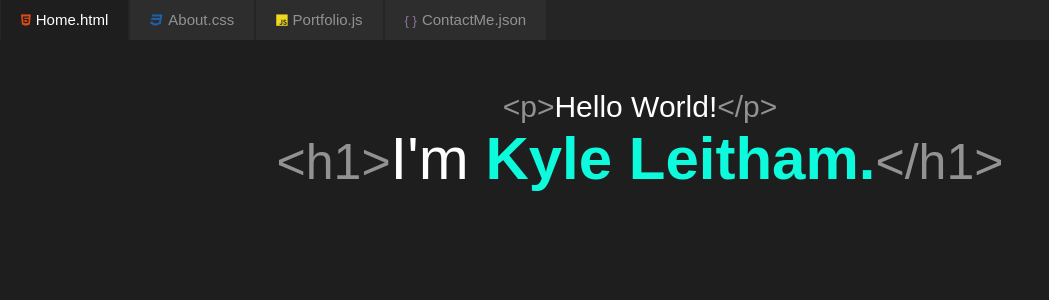
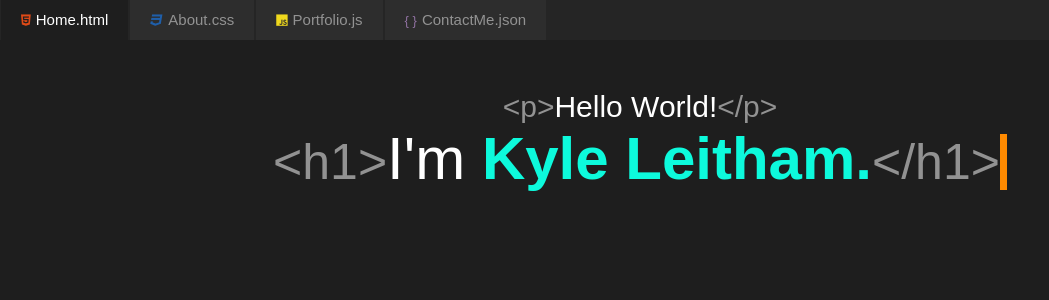
Before and after one commit to kyle-leitham/personal-website, a React (Create React App) app: page / in a window 1280 px wide. Shown: the top 300 px of the page, without its empty margins (0-1049 px from the left). Built offline with nearby package versions, Linux system fonts and the light colour scheme.

Commit message:
Added blinking cursor

```diff
--- a/src/components/layout/MainContent/MainContent.js
+++ b/src/components/layout/MainContent/MainContent.js
@@ -14,7 +14,7 @@ function MainContent() {
                 <h1 className="tag">{'<h1>'}</h1>
                 <h1 className="innerText">I'm </h1>
                 <h1 className="innerTextBold">Kyle Leitham.</h1>
-                <h1 className="tag">{'</h1>'}</h1>
+                <h1 className="tag typewriter">{'</h1>'}</h1>
             </div>
         </main>
     );
--- a/src/components/layout/MainContent/MainContent.scss
+++ b/src/components/layout/MainContent/MainContent.scss
@@ -3,6 +3,7 @@ $BracketFontColor: #929292;
 $TagFontColor: #929292;
 $InnerTextFontColor: #ffffff;
 $InnerTextBoldFontColor: #0dfadc;
+$BlinkingCursorColor: #ff8a00;
 
 main {
     flex: 1;
@@ -53,6 +54,17 @@ main div h1.innerTextBold {
     font-weight: bold;
 }
 
+main h1.typewriter {
+    border-right: .15em solid $BlinkingCursorColor;
+    animation:
+    blink-caret .75s step-end infinite;
+}
+
+@keyframes blink-caret {
+    from, to { border-color: transparent; }
+    50% { border-color: $BlinkingCursorColor; }
+}
+
 @media (max-width: 952px) {
     main div p.tag {
         font-size: 20px;
```
